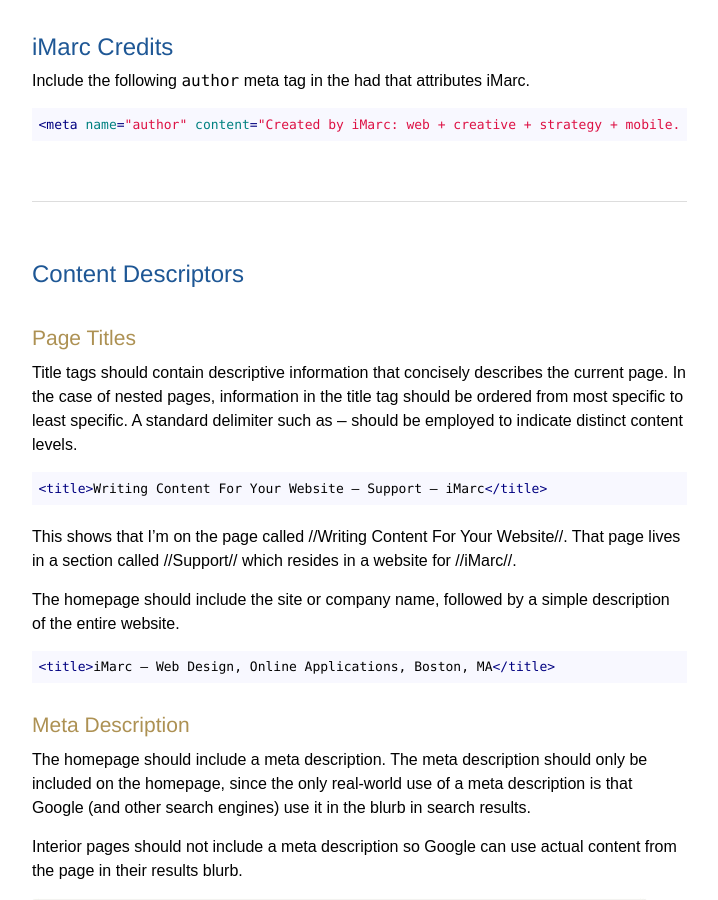
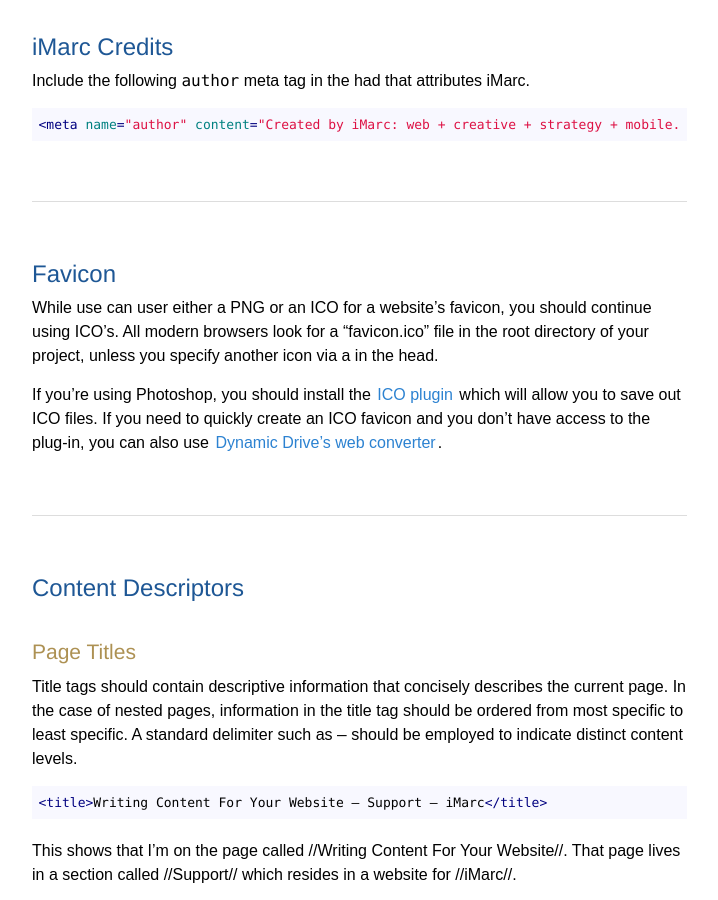
Before and after one commit to imarc/handbook, a Jekyll site: the page built from frontend.markdown, in a window 1280 px wide and 900 px high, scrolled down 4649 px. Shown: the whole window, without its empty margins (138-856 px from the left). Built offline with Jekyll 4.4.1, drawn with Linux system fonts in a browser that asks for light colours; nearby versions of some CDN libraries.

Commit message:
Added favicon section.

```diff
--- a/frontend.markdown
+++ b/frontend.markdown
@@ -186,6 +186,12 @@
 Include the following `author` meta tag in the had that attributes iMarc.
 
 	<meta name="author" content="Created by iMarc: web + creative + strategy + mobile. More info at www.imarc.net" />
+
+## Favicon
+
+While use can user either a PNG or an ICO for a website's favicon, you should continue using ICO's. All modern browsers look for a "favicon.ico" file in the root directory of your project, unless you specify another icon via a <link> in the head.
+
+If you're using Photoshop, you should install the [ICO plugin](http://www.telegraphics.com.au/svn/icoformat/trunk/dist/README.html) which will allow you to save out ICO files. If you need to quickly create an ICO favicon and you don't have access to the plug-in, you can also use [Dynamic Drive's web converter](http://tools.dynamicdrive.com/favicon/).
 
 ## Content Descriptors
 
```
